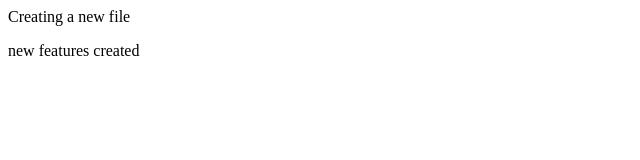
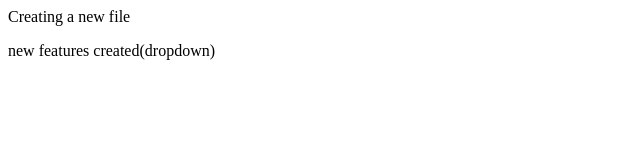
Before and after one commit to JabedJahangir/Local-Repo, a plain HTML site: page index.html in a window 1280 px wide. Shown: the full height of the page, 0-640 px from the left. Drawn offline with Linux system fonts and the light colour scheme.

```diff
--- a/index.html
+++ b/index.html
@@ -1,2 +1,2 @@
 <p>Creating a new file</p>
-<p>new features created</p>
+<p>new features created(dropdown)</p>
```
